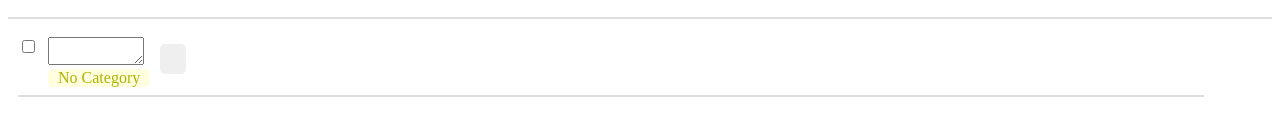
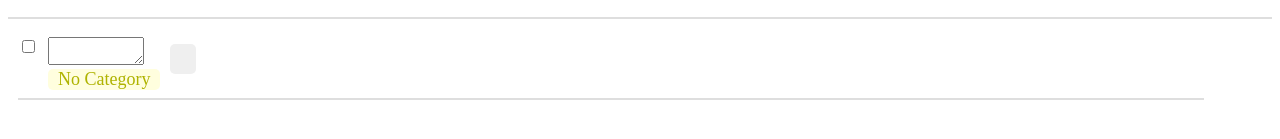
Before and after one commit to JannikU09/ToDo_Liste, a React (Vite) app: page / in a window 1280 px wide. Both pictures are taken after a click on the button 374 px from the left and 207 px from the top of the page. Shown: the part 223-362 px from the top of the page. Built offline with nearby package versions, Linux system fonts and the light colour scheme; some icons are missing.

Commit message:
Div-Container mit der Klasse "categoryFont" hinzugefügt.

```diff
--- a/src/components/todoItem/todoItem.tsx
+++ b/src/components/todoItem/todoItem.tsx
@@ -40,7 +40,9 @@ export const ToDoItem = () => {
                   style={{ textDecoration: todo.isChecked ? "line-through" : "none" }}
                 />
               </form>
-              <div className={todo.categoryId}>{category.find((categories) => categories.id === todo.categoryId)?.label}</div>
+              <div className="categoryFont">
+                <div className={todo.categoryId}>{category.find((categories) => categories.id === todo.categoryId)?.label}</div>
+              </div>
             </div>
             <button className="deleteButton" type="button" onClick={() => deleteTodo(todo.id)} id={`${todo.id}`}>
               <DeleteIcon />
```
